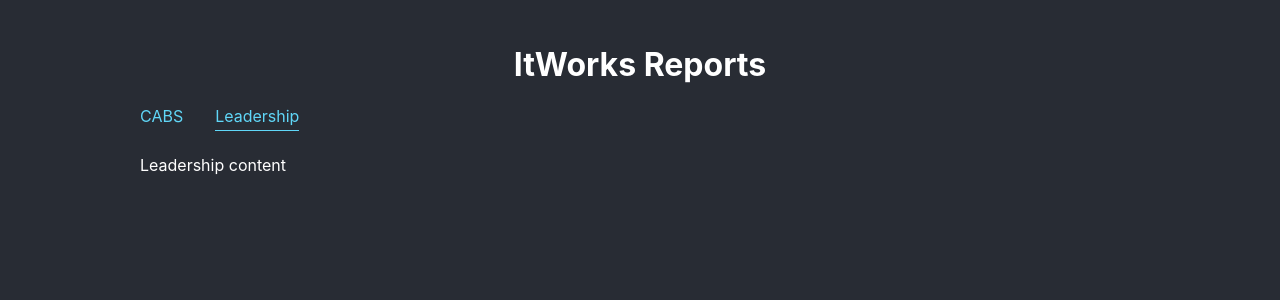
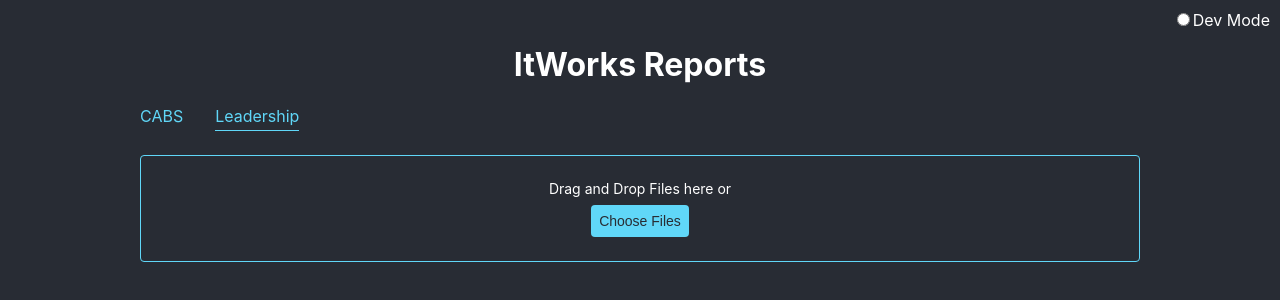
Before and after one commit to JoshMDiaz/it-works-reports, a React (Create React App) app: page / in a window 1280 px wide. Both pictures are taken after a click on the element "Leadership". Shown: the top 300 px of the page. Built offline with nearby package versions, Linux system fonts and the light colour scheme.

Commit message:
leadership report and dev mode

```diff
--- a/src/App.css
+++ b/src/App.css
@@ -8,6 +8,10 @@ body {
   width: 100%;
   max-width: 1000px;
   margin: auto;
+}
+
+.App.dev-mode button {
+  opacity: .5;
 }
 
 .App-link {
--- a/src/App.js
+++ b/src/App.js
@@ -1,26 +1,31 @@
 import React from 'react'
 import './App.css'
+import DevMode from './common/DevMode/DevMode'
 import Tabs from './common/Tabs/Tabs'
 import CabsUpload from './components/Cabs/CabsUpload'
+import LeadershipUpload from './components/Leadership/LeadershipUpload'
 
 function App() {
+  let devMode = localStorage.getItem('devMode')
+
   return (
-    <div className='App'>
+    <div className={`App ${devMode ? 'dev-mode' : ''}`}>
       <h1 style={{ textAlign: 'center' }}>ItWorks Reports</h1>
       <Tabs
         tabs={[
           {
             id: 0,
             tabName: 'CABS',
-            content: <CabsUpload />,
+            content: <CabsUpload devMode={devMode} />,
           },
           {
             id: 1,
             tabName: 'Leadership',
-            content: 'Leadership content',
+            content: <LeadershipUpload devMode={devMode} />,
           },
         ]}
       />
+      <DevMode />
     </div>
   )
 }
--- /dev/null
+++ b/src/common/DevMode/DevMode.js
@@ -0,0 +1,30 @@
+import React, { useState } from 'react'
+import styles from './dev-mode.module.css'
+
+const DevMode = () => {
+  const [checked, setChecked] = useState(localStorage.getItem('devMode'))
+
+  const updateChecked = () => {
+    if (checked) {
+      localStorage.removeItem('devMode')
+    } else {
+      localStorage.setItem('devMode', true)
+    }
+    setChecked(!checked)
+  }
+
+  return (
+    <div className={styles.devMode}>
+      <input
+        type='radio'
+        id='devMode'
+        name='devMode'
+        checked={checked}
+        onClick={updateChecked}
+      />
+      <label htmlFor='devMode'>Dev Mode</label>
+    </div>
+  )
+}
+
+export default DevMode
--- /dev/null
+++ b/src/common/DevMode/dev-mode.module.css
@@ -0,0 +1,6 @@
+.devMode {
+  position: fixed;
+  top: 10px;
+  right: 10px;
+  color: #fff;
+}
--- a/src/components/Cabs/CabsRow.js
+++ b/src/components/Cabs/CabsRow.js
@@ -1,16 +1,14 @@
-import React, { useState, useEffect, useRef } from 'react'
+import React, { useState } from 'react'
 import emailjs from 'emailjs-com'
 import moment from 'moment'
 
-const CabsRow = ({ data }) => {
+const CabsRow = ({ data, devMode }) => {
   const [state, setState] = useState({
     sendingEmail: false,
     emailSent: false,
     error: false,
   })
   const { sendingEmail, emailSent, error } = state
-
-  const sendEmailTimeout = useRef()
 
   const sendEmail = (d) => {
     setState((prevState) => ({
@@ -22,7 +20,7 @@ const CabsRow = ({ data }) => {
       loyal_customers: d.loyalcustomers,
       thirty_days_date: d.thirty_days_date.format('MMMM Do'),
       enroller_name: d.enrollername.split(' ')[0],
-      enroller_email: d.enrolleremail,
+      enroller_email: devMode ? 'iknowtennispro@gmail.com' : d.enrolleremail,
     }
     emailjs
       .send(
@@ -50,12 +48,6 @@ const CabsRow = ({ data }) => {
         }
       )
   }
-
-  useEffect(() => {
-    return () => {
-      sendEmailTimeout.current = false
-    }
-  }, [])
 
   return (
     <tr style={{ height: '64px' }}>
--- a/src/components/Cabs/CabsTable.js
+++ b/src/components/Cabs/CabsTable.js
@@ -1,7 +1,7 @@
 import React from 'react'
 import CabsRow from './CabsRow'
 
-const CabsTable = ({ data }) => {
+const CabsTable = ({ data, devMode }) => {
   return (
     <div className='cabs-table'>
       {data ? (
@@ -24,7 +24,7 @@ const CabsTable = ({ data }) => {
             </thead>
             <tbody>
               {data.map((e) => (
-                <CabsRow data={e} key={e.customerid} />
+                <CabsRow data={e} key={e.customerid} devMode={devMode} />
               ))}
             </tbody>
           </table>
--- a/src/components/Cabs/CabsUpload.js
+++ b/src/components/Cabs/CabsUpload.js
@@ -3,7 +3,7 @@ import moment from 'moment'
 import CabsTable from './CabsTable'
 import CsvUpload from '../CsvUploads/CsvUpload'
 
-const CabsUpload = () => {
+const CabsUpload = ({ devMode }) => {
   const [data, setData] = useState(null)
 
   const twoWeeksAgo = moment().subtract(2, 'weeks').startOf('day').format()
@@ -54,7 +54,7 @@ const CabsUpload = () => {
   return (
     <div className={`csv-upload`}>
       <CsvUpload callout={getCsvData} />
-      <CabsTable data={data} />
+      <CabsTable data={data} devMode={devMode} />
     </div>
   )
 }
--- /dev/null
+++ b/src/components/Leadership/LeadershipRow.js
@@ -0,0 +1,12 @@
+import React from 'react'
+
+const LeadershipRow = ({ data }) => {
+  return (
+    <tr style={{ height: '64px' }}>
+      <td>{data.enrollername}</td>
+      <td>{data.distributor_count}</td>
+    </tr>
+  )
+}
+
+export default LeadershipRow
--- /dev/null
+++ b/src/components/Leadership/LeadershipTable.js
@@ -0,0 +1,82 @@
+import React from 'react'
+import emailjs from 'emailjs-com'
+import LeadershipRow from './LeadershipRow'
+
+const LeadershipTable = ({ data, devMode }) => {
+  // const [state, setState] = useState({
+  //   sendingEmail: false,
+  //   emailSent: false,
+  //   error: false,
+  // })
+  // const { sendingEmail, emailSent, error } = state
+
+  const sendEmail = () => {
+    // setState((prevState) => ({
+    //   ...prevState,
+    //   sendingEmail: true,
+    // }))
+    let emailObj = {}
+    data.forEach((d, index) => {
+      emailObj[
+        `enroller${index + 1}`
+      ] = `${d.enrollername}: ${d.distributor_count}`
+    })
+    emailjs
+      .send(
+        'gmail',
+        'leadership_shoutouts',
+        emailObj,
+        'user_MfAuIxXaTpn0egSTeJPQj'
+      )
+      .then(
+        (result) => {
+          console.log(result.text)
+          // setState((prevState) => ({
+          //   ...prevState,
+          //   emailSent: true,
+          //   sendingEmail: false,
+          // }))
+        },
+        (error) => {
+          console.log(error.text)
+          // setState((prevState) => ({
+          //   ...prevState,
+          //   error: true,
+          //   sendingEmail: false,
+          // }))
+        }
+      )
+  }
+
+  return (
+    <div className='cabs-table'>
+      {data ? (
+        <>
+          <h2>
+            {data.length} Enroller{data.length === 1 ? '' : 's'}
+          </h2>
+          <table>
+            <thead>
+              <tr>
+                <th>Enroller Name</th>
+                <th>Distributor Count</th>
+              </tr>
+            </thead>
+            <tbody>
+              {data.map((e) => (
+                <LeadershipRow
+                  data={e}
+                  key={e.enrollername}
+                  devMode={devMode}
+                />
+              ))}
+            </tbody>
+          </table>
+          <button onClick={() => sendEmail(data)}>Send Email</button>
+        </>
+      ) : null}
+    </div>
+  )
+}
+
+export default LeadershipTable
--- /dev/null
+++ b/src/components/Leadership/LeadershipUpload.js
@@ -0,0 +1,74 @@
+import React, { useState } from 'react'
+import LeadershipTable from './LeadershipTable'
+import CsvUpload from '../CsvUploads/CsvUpload'
+
+const LeadershipUpload = ({ devMode }) => {
+  const [data, setData] = useState(null)
+  const transformKeys = (data) => {
+    let result = data
+      .map((d) => {
+        let arr = Object.keys(d),
+          transformedKeysArr = arr.map((a) => {
+            return a.replace(/ /g, '_').toLowerCase()
+          }),
+          mapping = {}
+        for (let i = 0; i < arr.length; i++) {
+          mapping[arr[i]] = transformedKeysArr[i]
+        }
+        let mapped = Object.keys(d).reduce((a, key) => {
+          a[mapping[key]] = d[key]
+          return a
+        }, {})
+        // Last 7 days of Your Downline Activity reports
+        // Only get distributors
+        // Get rid of Shyanne
+        // Create a count of how many distributors everyone got
+        if (
+          mapped.enrollername !== 'Shyanne Diaz' &&
+          mapped.customertype === 'Distributor'
+        ) {
+          return mapped
+        }
+        return false
+      })
+      .filter(Boolean)
+
+    const groupBy = (objectArray, property) => {
+      return objectArray.reduce((acc, obj) => {
+        const key = obj[property]
+        if (!acc[key]) {
+          acc[key] = []
+        }
+        // Add object to list for given key's value
+        acc[key].push(obj)
+        return acc
+      }, {})
+    }
+
+    const grouped = groupBy(result, 'enrollername')
+    let groupedResult = []
+    for (const key in grouped) {
+      groupedResult.push({
+        enrollername: key,
+        distributor_count: grouped[key].length,
+      })
+    }
+    groupedResult = groupedResult.sort(function (a, b) {
+      return b.distributor_count - a.distributor_count
+    })
+    return groupedResult
+  }
+
+  const getCsvData = (csvData) => {
+    setData(transformKeys(csvData))
+  }
+
+  return (
+    <div className={`csv-upload`}>
+      <CsvUpload callout={getCsvData} />
+      <LeadershipTable data={data} devMode={devMode} />
+    </div>
+  )
+}
+
+export default LeadershipUpload
```
Also changed, not shown: 1 other file (tests, documents, lock files or other folders).
